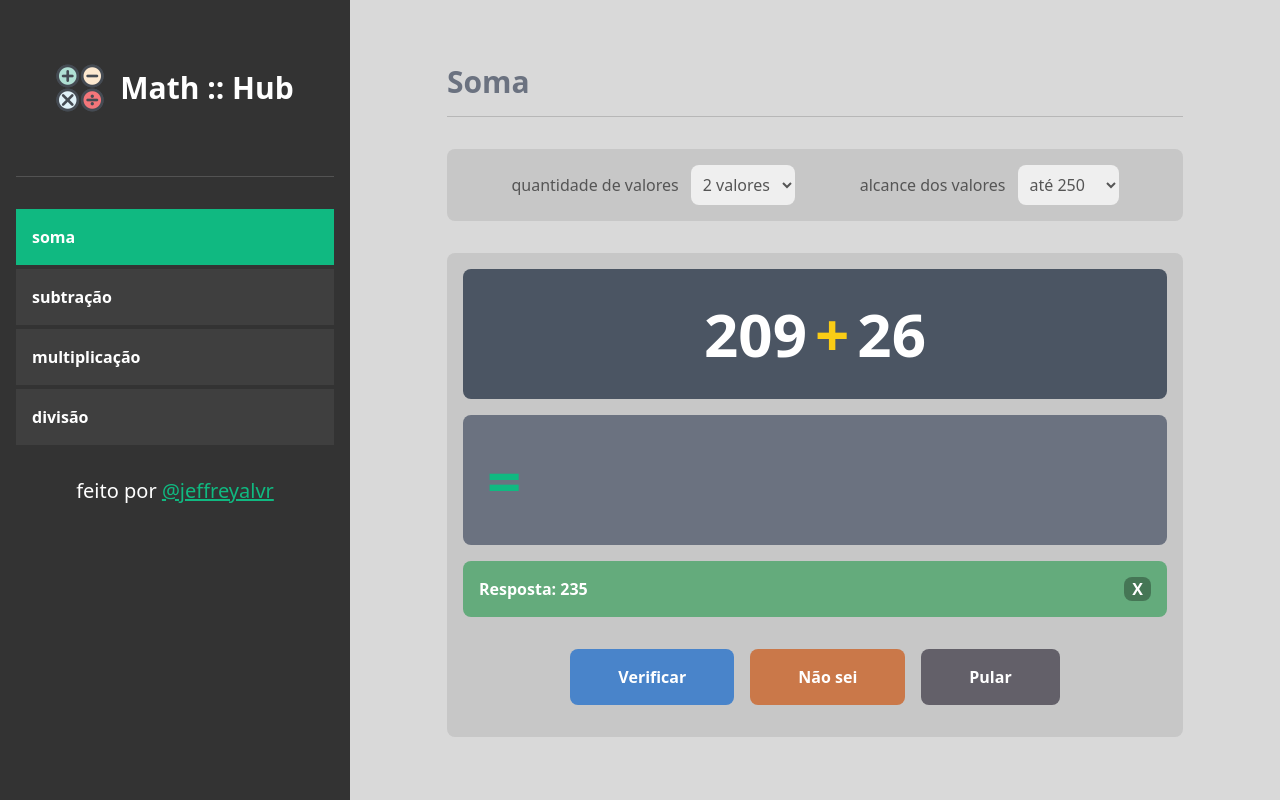
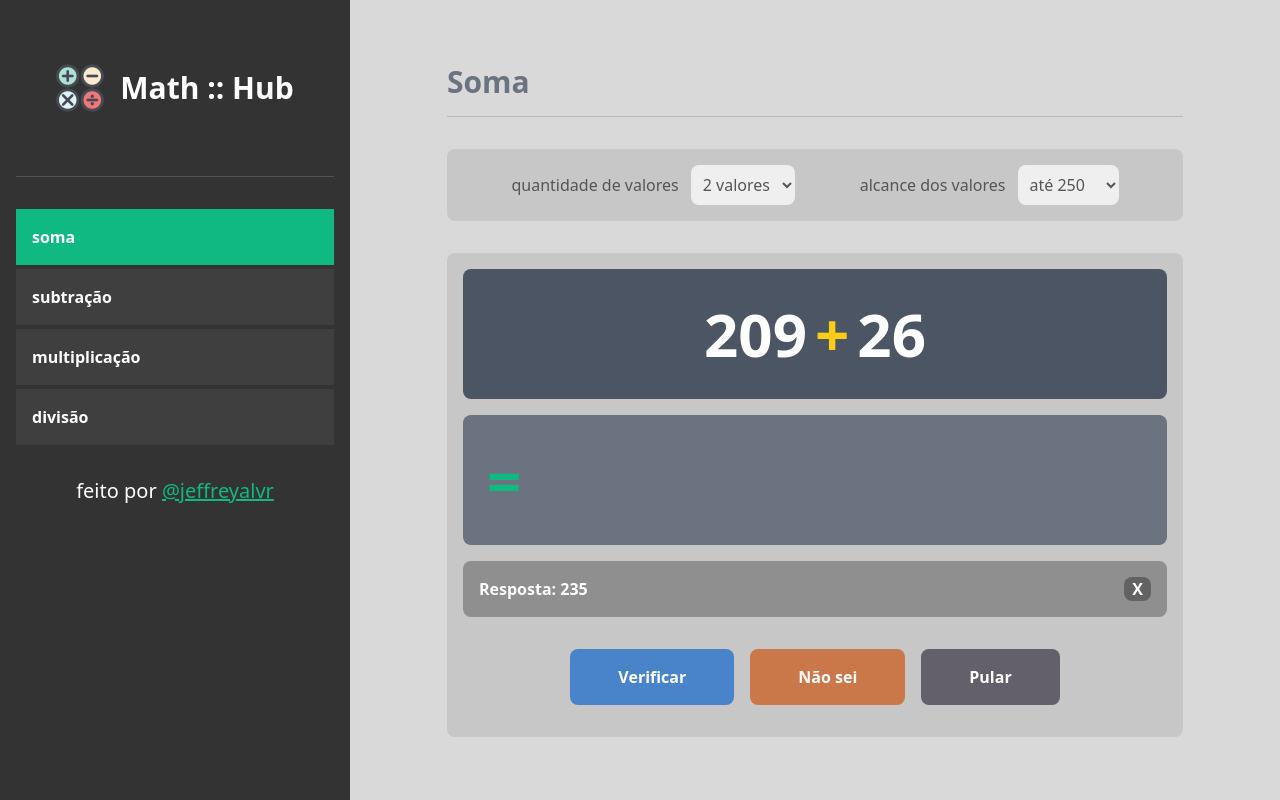
Before and after one commit to jeffreyalvr/math-hub, a React (Vite) app: page / in a window 1280 px wide. Both pictures are taken after a click on the button "Não sei". Shown: the top 800 px of the page. Built offline with nearby package versions, Linux system fonts and the light colour scheme.

Commit message:
Adiciona troca de cor do resultado container dependendo do valor do result input

```diff
--- a/src/components/Main/index.jsx
+++ b/src/components/Main/index.jsx
@@ -10,6 +10,12 @@ const Main = ({ operacaoSelecionada }) => {
   const [alcanceValores, setAlcanceValores] = useState(250);
 
   const campoInput = useRef(null);
+
+  const resultadoContainerCores = {
+    correto: "bg-[#64ab7c]",
+    errado: "bg-[#ab6464]",
+    vazio: "bg-[#8f8f8f]",
+  };
 
   useEffect(() => {
     if (campoInput.current) campoInput.current.focus();
@@ -63,6 +69,11 @@ const Main = ({ operacaoSelecionada }) => {
     );
 
     setValoresOperacao(arrayTotal);
+  };
+
+  const validaResposta = () => {
+    if (!resultadoInput) return null;
+    return resultado == resultadoInput ? true : false;
   };
 
   const handleResultadoContainer = (estado) => {
@@ -167,9 +178,15 @@ const Main = ({ operacaoSelecionada }) => {
         </div>
 
         <div
-          className={`${
-            visibilidadeResultadoContainer ? "flex" : "hidden"
-          } flex-row p-4 justify-between gap-4 rounded-lg bg-[#64ab7c] text-white font-bold`}
+          className={`${visibilidadeResultadoContainer ? "flex" : "hidden"}
+            ${
+              validaResposta() === true
+                ? resultadoContainerCores.correto
+                : validaResposta() === false
+                ? resultadoContainerCores.errado
+                : resultadoContainerCores.vazio
+            }
+          } flex-row p-4 justify-between gap-4 rounded-lg text-white font-bold`}
         >
           <span>Resposta: {resultado}</span>
           <span
```
